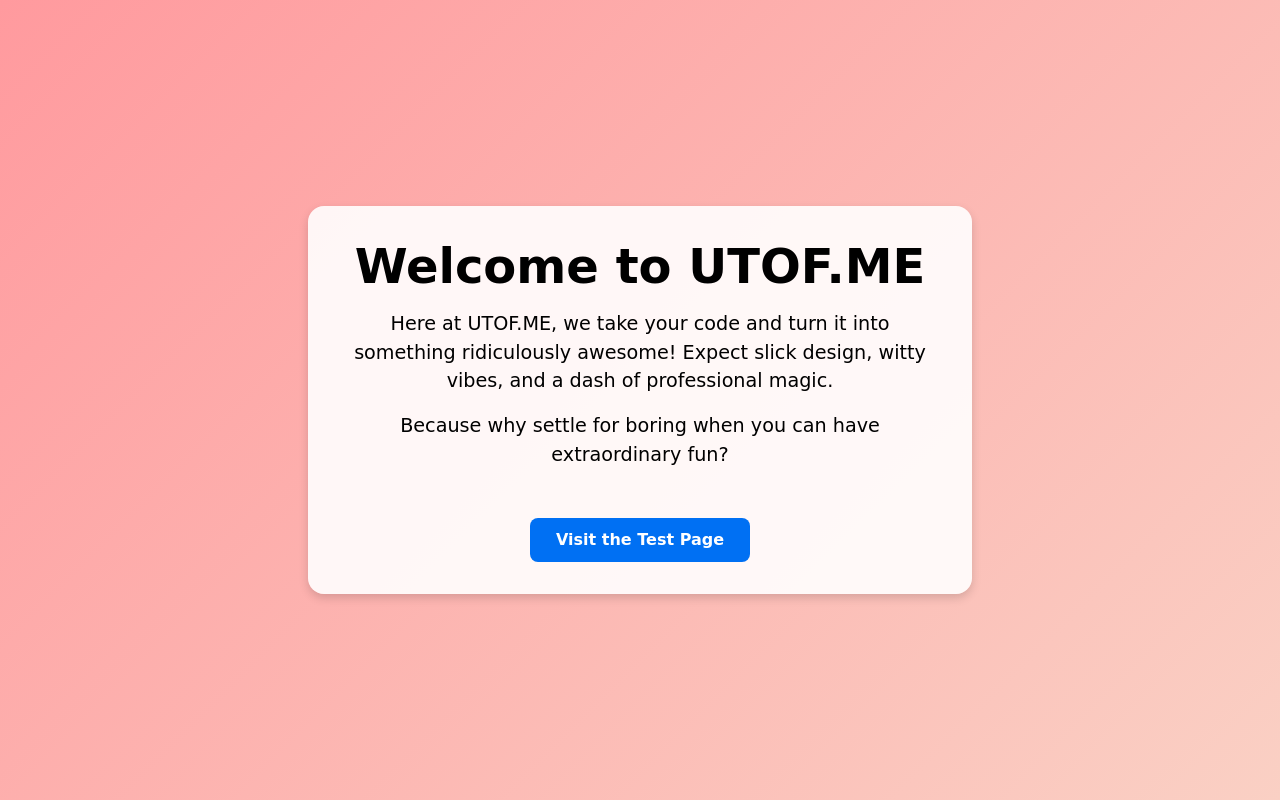
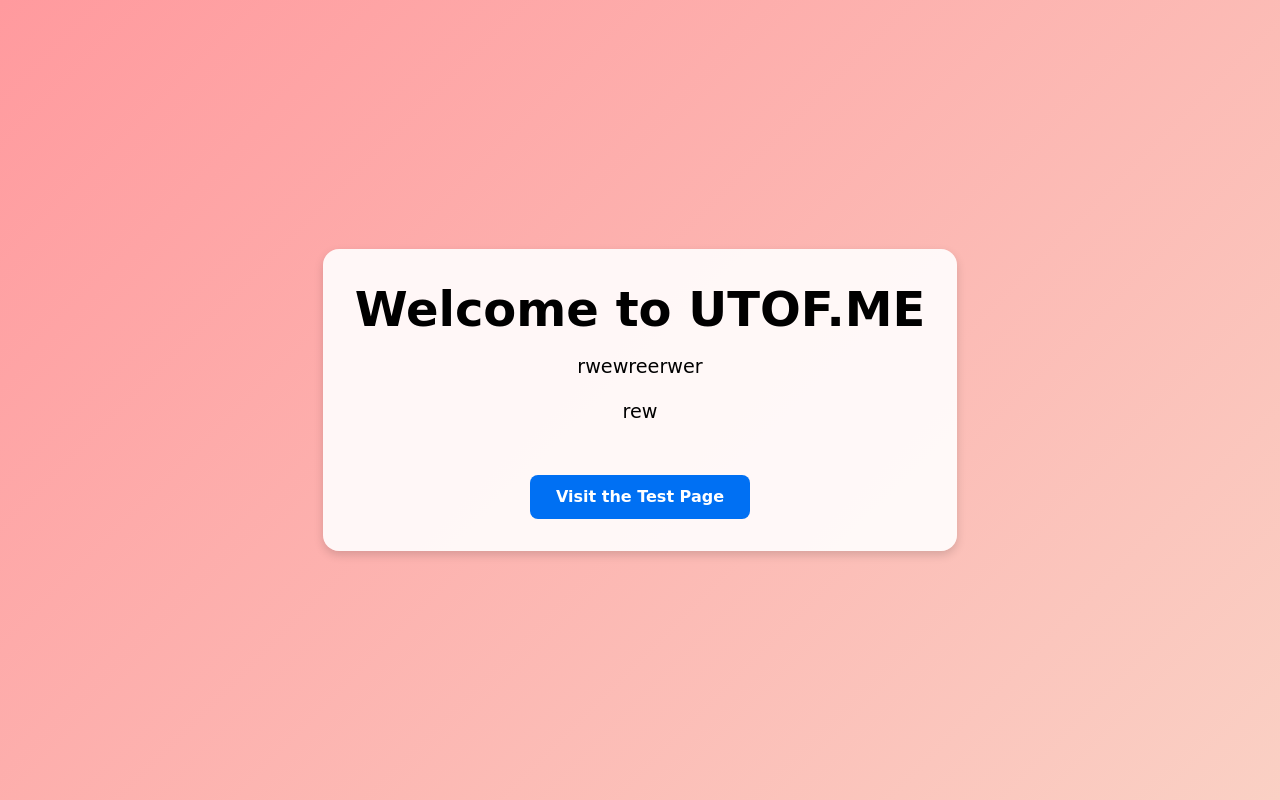
Before and after one commit to utof/utofme2svelte, a SvelteKit app: page / in a window 1280 px wide. Built offline with nearby package versions, Linux system fonts and the light colour scheme.

Commit message:
change text

```diff
--- a/src/routes/+page.svelte
+++ b/src/routes/+page.svelte
@@ -64,11 +64,10 @@
   <div class="container">
     <h1>Welcome to UTOF.ME</h1>
     <p>
-      Here at UTOF.ME, we take your code and turn it into something ridiculously awesome!
-      Expect slick design, witty vibes, and a dash of professional magic.
+      rwewreerwer
     </p>
     <p>
-      Because why settle for boring when you can have extraordinary fun?
+      rew
     </p>
-    <a href="/test" class="button">Visit the Test Page</a>
+    <a href="./test" class="button">Visit the Test Page</a>
   </div>
```
Also changed, not shown: src/routes/test/+page.svelte (+1 -1 lines).
